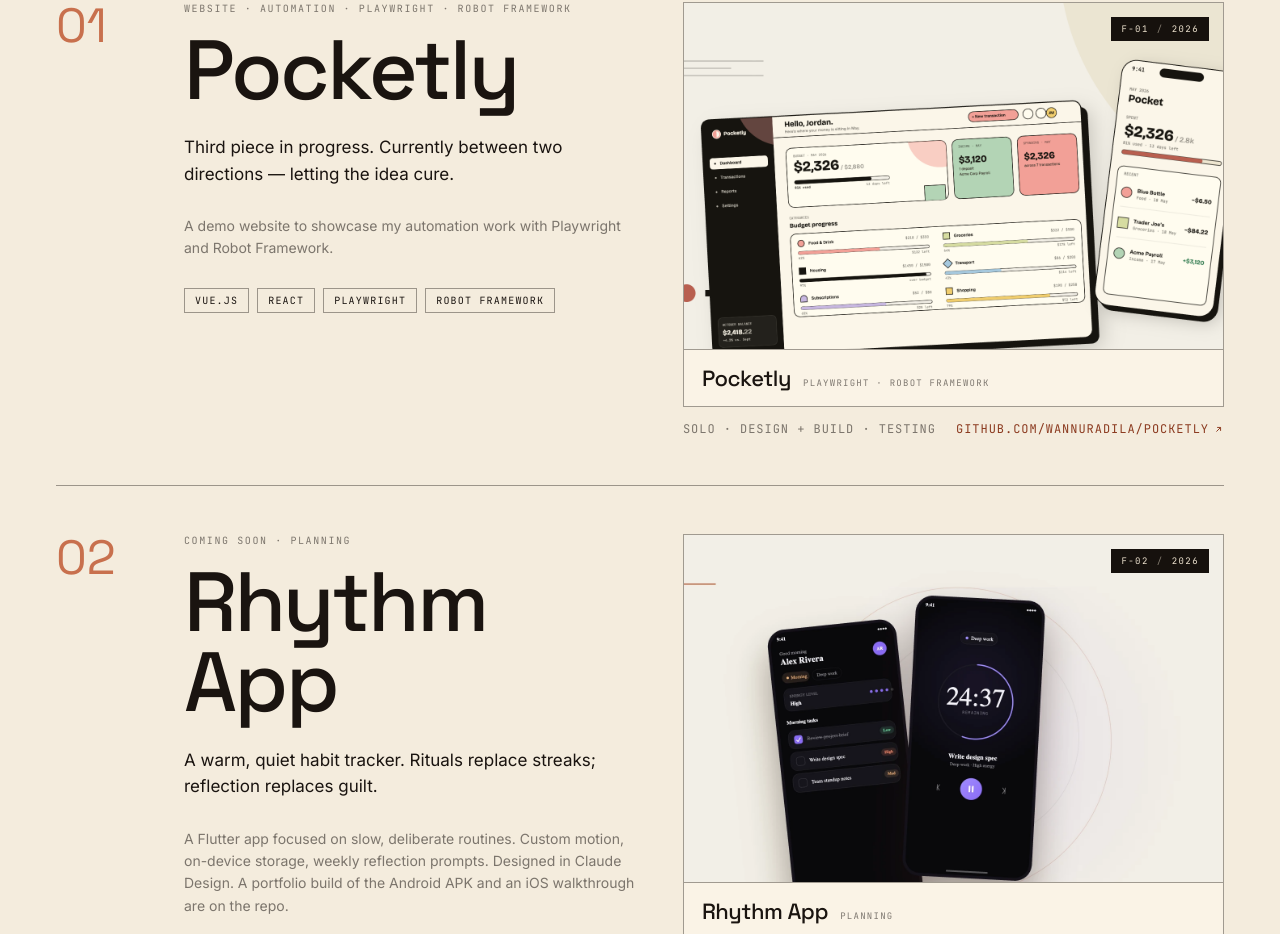
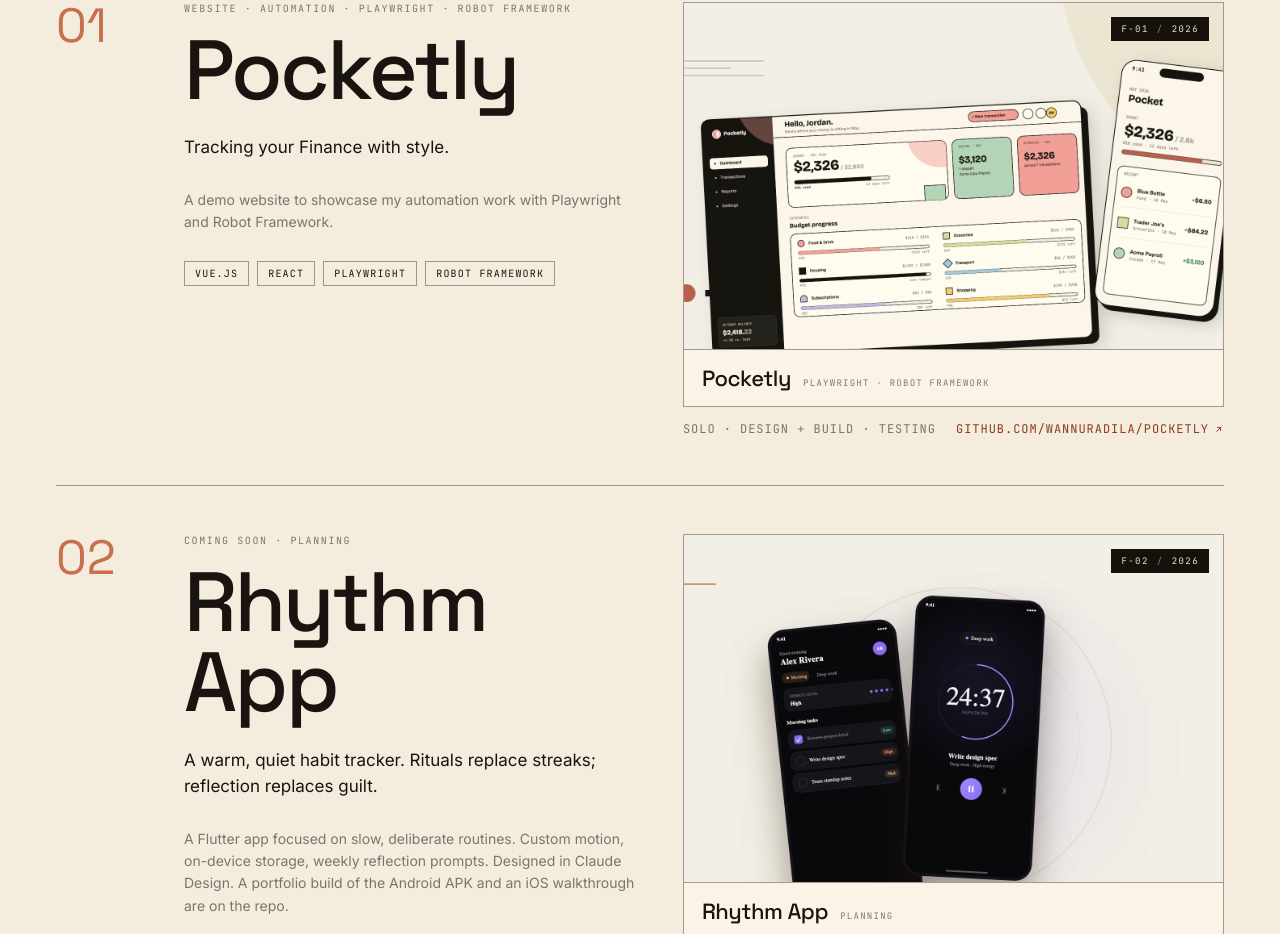
Before and after one commit to WanNurAdila/portfolio-app, a React (Vite) app: page / in a window 1280 px wide. Shown: the part 2168-3102 px from the top of the page. Built offline with nearby package versions, Linux system fonts and the light colour scheme.

Commit message:
update wording

```diff
--- a/src/App.tsx
+++ b/src/App.tsx
@@ -65,7 +65,7 @@
     type: 'Website · Automation',
     tag: 'Playwright · Robot Framework',
     summary:
-      'Third piece in progress. Currently between two directions — letting the idea cure.',
+      'Tracking your Finance with style.',
     detail:
       'A demo website to showcase my automation work with Playwright and Robot Framework. ',
     repo: 'WanNurAdila/pocketly',
```
